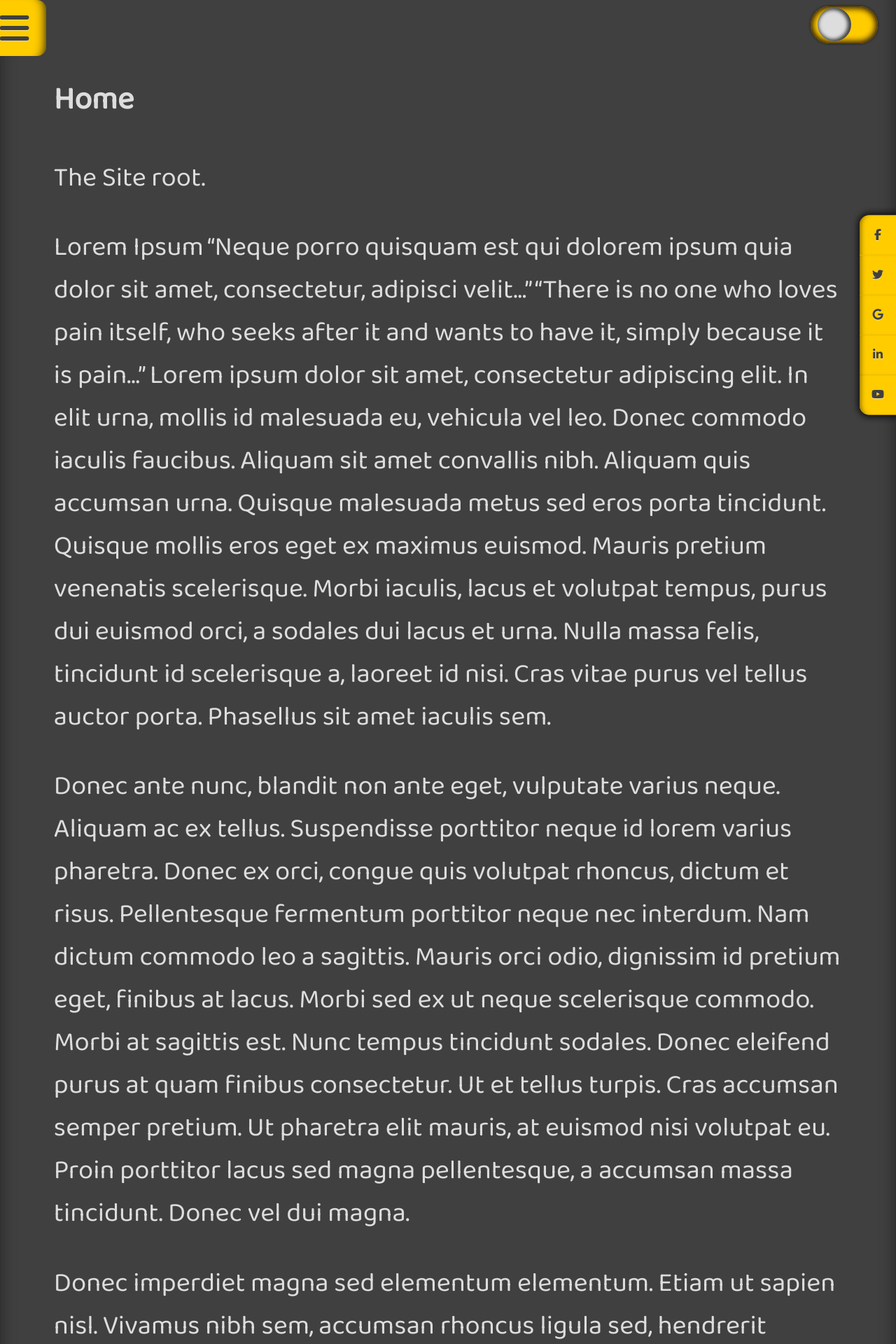
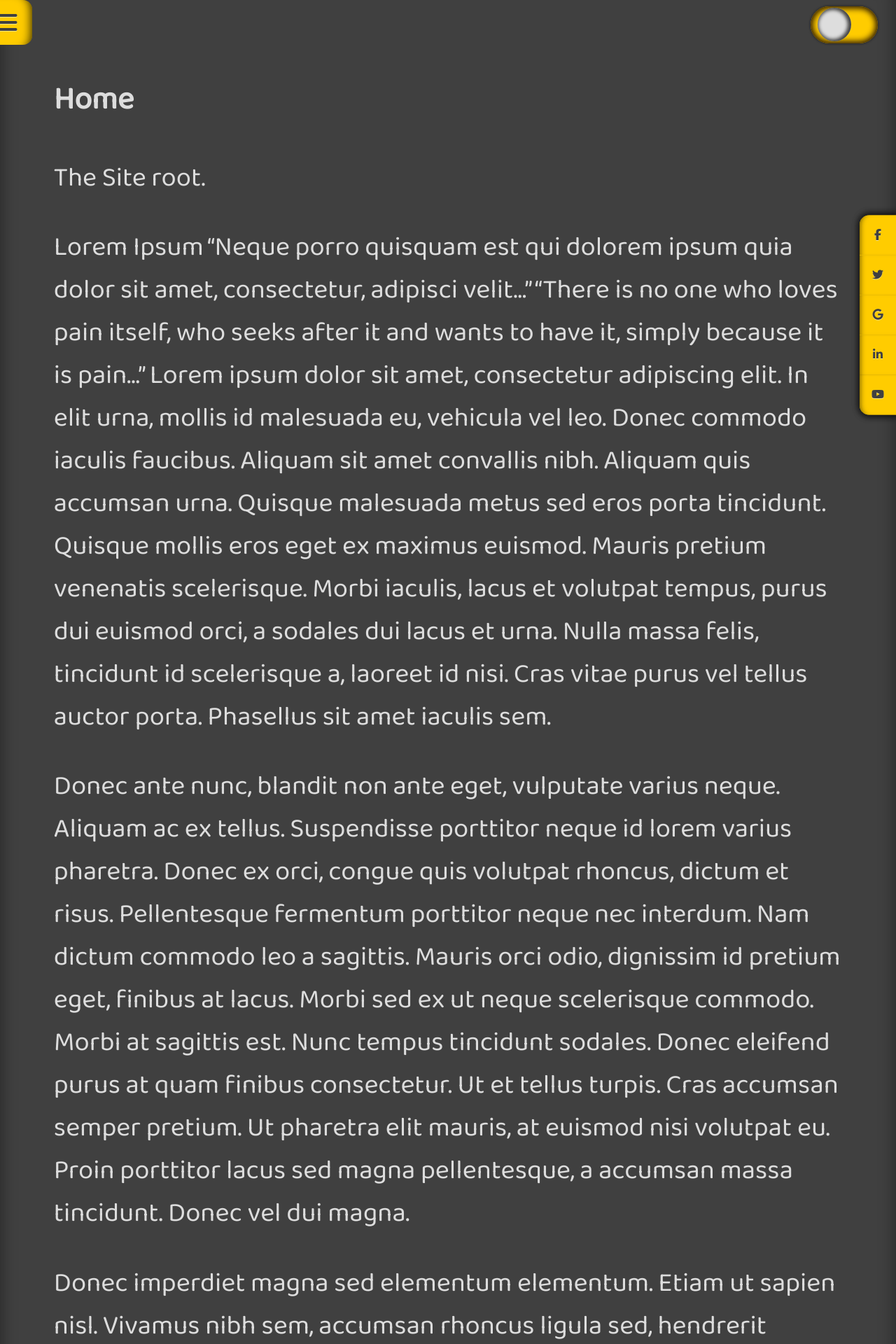
Before and after one commit to brettjrea/brettjrea.github.io-old, a Jekyll site: the page built from index.md, in a window 1280 px wide. Shown: the top 1920 px of the page at 70% size. Built offline with Jekyll 4.4.1, drawn with Linux system fonts in a browser that asks for light colours; nearby versions of some CDN libraries; comment, search, counter and statistics services are not loaded.

Commit message:
Update styles.scss

```diff
--- a/assets/css/styles.scss
+++ b/assets/css/styles.scss
@@ -206,7 +206,7 @@ float:left;
 padding: 1rem;
 text-shadow: 0px 1px 0px rgba(255, 255, 255, .5);
 text-decoration: none;
-font-size: 3rem;
+font-size: 2rem;
 color: var(--bg);
 background-color: var(--soc);
 box-shadow: var(--navbshine);
```
